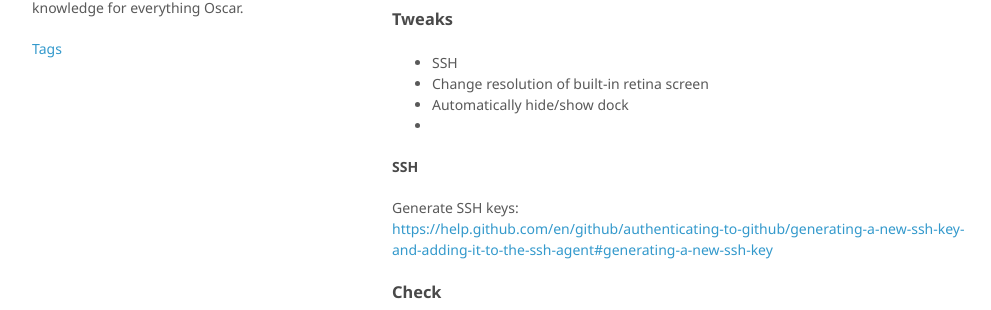
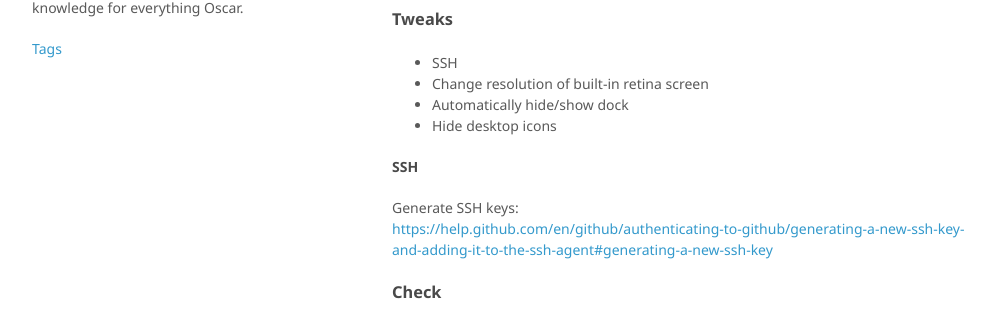
Before and after one commit to oscarb/pad, a Jekyll site: the page built from _docs/macos-essentials.md, in a window 1280 px wide and 900 px high, scrolled down 512 px. Shown: the part 144-454 px from the top of the window, without its empty margins (128-1119 px from the left). Built offline with Jekyll 4.4.1, drawn with Linux system fonts in a browser that asks for light colours; some web fonts are replaced.

Commit message:
Update macos-essentials.md

```diff
--- a/_docs/macos-essentials.md
+++ b/_docs/macos-essentials.md
@@ -43,7 +43,7 @@ Bookmarks?
 - SSH
 - Change resolution of built-in retina screen
 - Automatically hide/show dock
--
+- Hide desktop icons
 
 #### SSH
 
```
